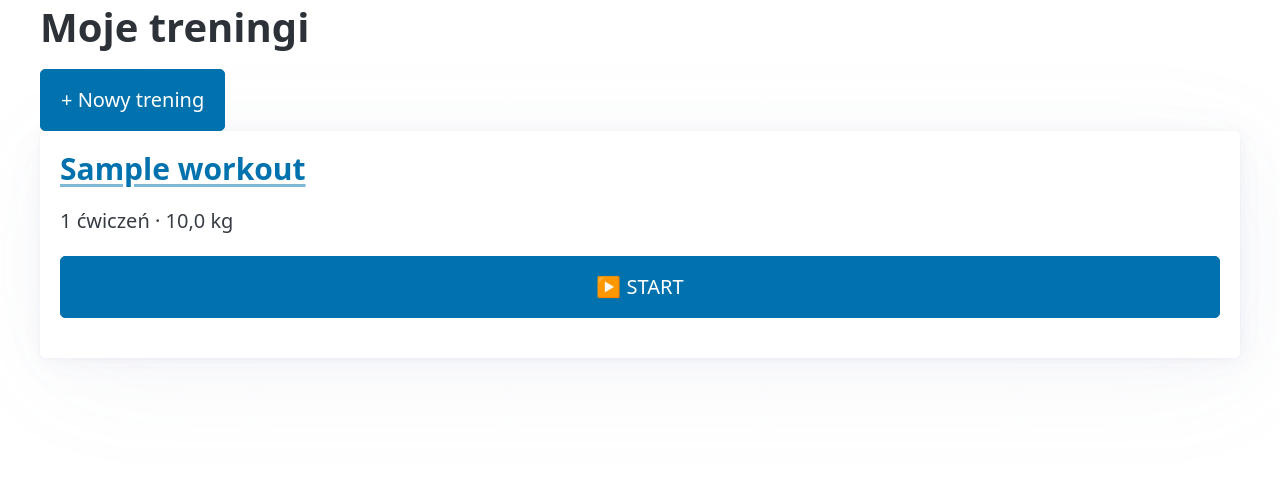
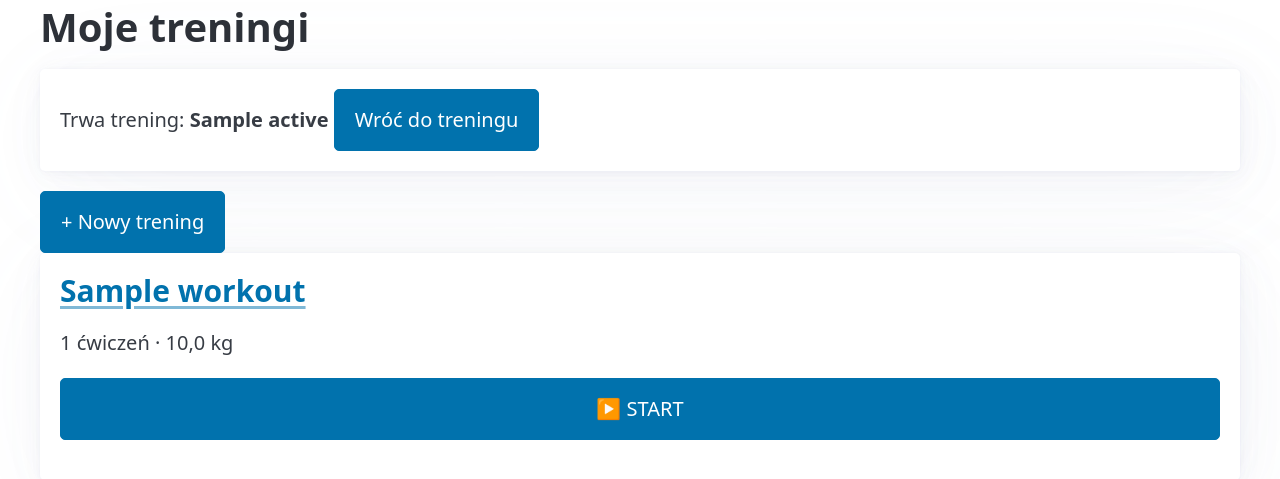
Before and after one commit to lucc1to/gymapp, a Django app: template templates/training/workout_list.html in a window 1280 px wide. Shown: the part 86-565 px from the top of the page. Run offline with Django 5.2, Linux system fonts and the light colour scheme; tables that the repository leaves empty hold one stand-in row (values such as "Sample post"); the template is opened without the code that fills it: values that come from a table or form of the project are taken from there, most other values are stand-ins (such as "Sample title", 1, 10 or a date in 2020); data that the repository does not hold is empty; some libraries are stand-ins or nearby versions.

Commit message:
show active banner session

```diff
--- a/templates/training/workout_list.html
+++ b/templates/training/workout_list.html
@@ -2,6 +2,12 @@
 
 {% block content %}
 <h1>Moje treningi</h1>
+{% if active %}
+  <article>
+    Trwa trening: <strong>{{ active.name }}</strong>
+    <a href="{% url 'session_detail' active.pk %}" role="button">Wróć do treningu</a>
+  </article>
+{% endif %}
 
 <a href="{% url 'workout_create' %}" role="button">+ Nowy trening</a>
 
```
Also changed, not shown: training/views.py (+6 -1 lines).
